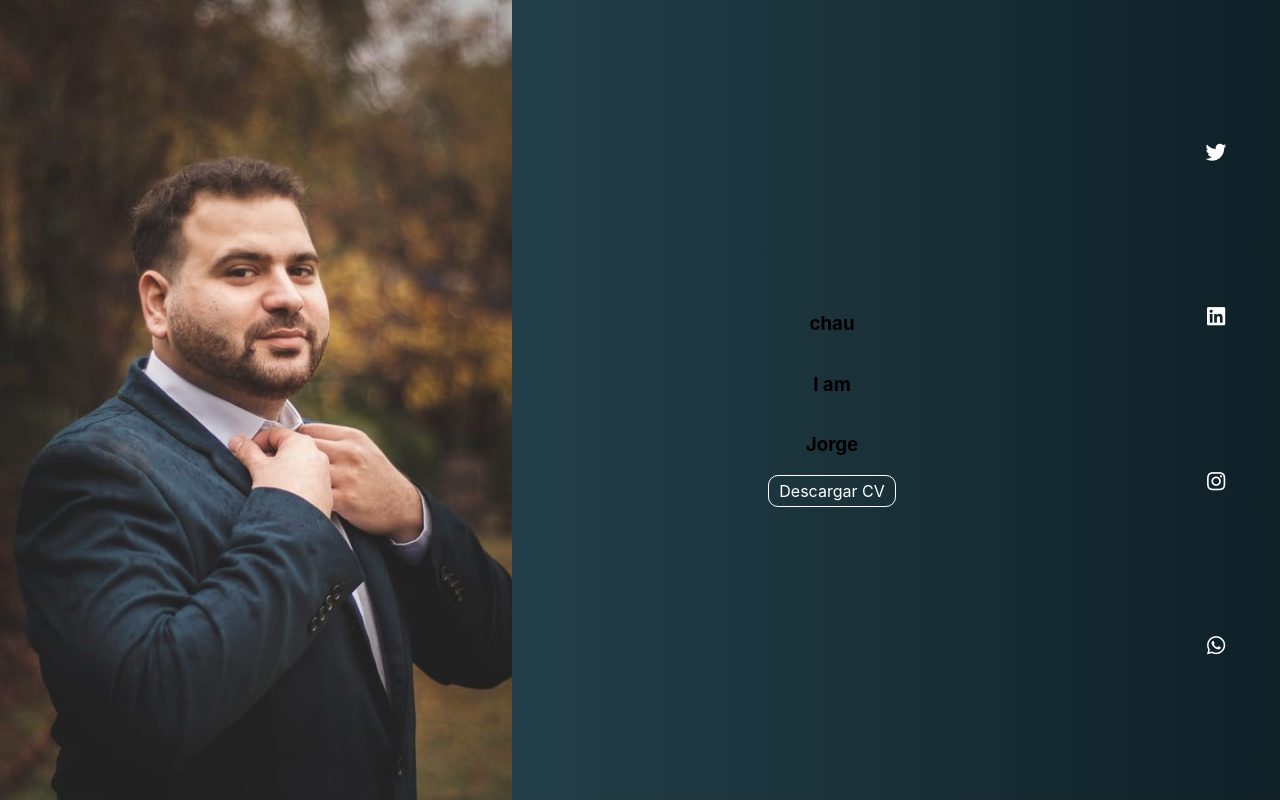
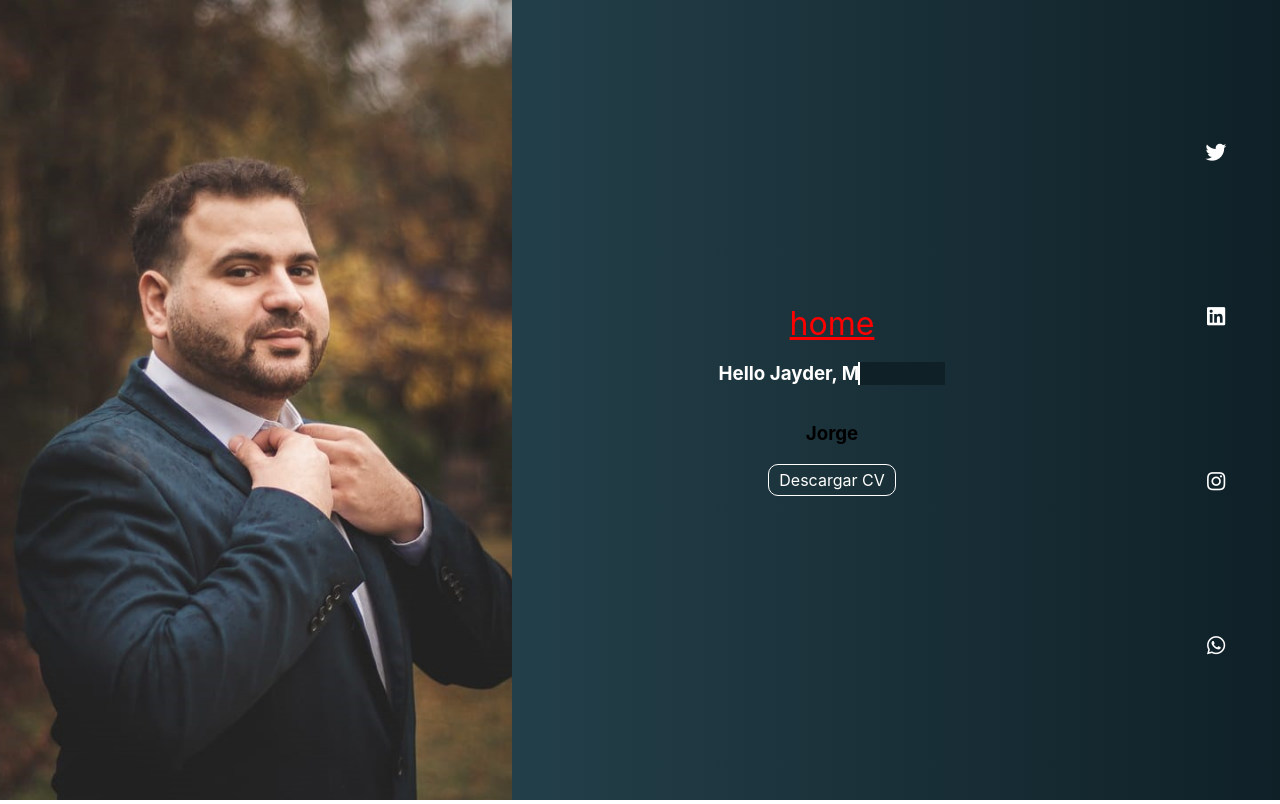
Before and after one commit to jorgeduje/Portafolio_Jorge_Duje, a React (Create React App) app: page / in a window 1280 px wide. Built offline with nearby package versions, Linux system fonts and the light colour scheme.

Commit message:
maquina escribir

```diff
--- a/src/DataStore/Data.jsx
+++ b/src/DataStore/Data.jsx
@@ -129,3 +129,5 @@ export const Data = {
 
     }
 }
+
+console.log(Data.personal.BIO.length)
--- a/src/Styles/About.css
+++ b/src/Styles/About.css
@@ -125,6 +125,7 @@
 }
 
 
+
 @media screen and (max-width: 650px){
 
     .container-about{
--- a/src/Styles/Home.css
+++ b/src/Styles/Home.css
@@ -27,7 +27,48 @@
     flex-direction: column;
 }
 
-.home-text>a{
+/* ESTATE BANDERA PARA LOS TEXTOS */
+
+.is-false{
+    color: red;
+    font-size: 2rem;
+}
+
+.is-true{
+    color: gold;
+    font-size: 2rem;
+}
+
+/* EFECTO MAQUINA DE ESCRIBIR */
+.maquina{
+    float: left;
+    color: white;
+    position: relative;
+
+}
+.span{
+    position: absolute;
+    right: 0;
+    width: 0;
+    background-color: #0F2027;
+    border-left: 2px solid white;
+    animation: maquina 4s infinite alternate steps(24);
+}
+
+@keyframes maquina {
+    from{
+        width: 100%;
+    }
+
+    to{
+        width: 0;
+    }
+}
+
+
+
+
+.cv{
     border: 1px solid white;
     padding: 5px 10px;
     color: white;
@@ -35,7 +76,7 @@
     border-radius: 10px;
 }
 
-.home-text>a:hover{
+.cv:hover{
     color: #2C5364;
     background-color: white;
     border: 1px solid #2C5364;
--- a/src/Views/Home.jsx
+++ b/src/Views/Home.jsx
@@ -1,4 +1,5 @@
 import React, { useContext, useState } from 'react'
+import { Link } from 'react-router-dom'
 import ProfesionaInfoContext from '../Context/ProfesionalInfoContext'
 import '../Styles/Home.css'
 import HojaDeVida from "../imgs/HojaDeVida.pdf"
@@ -19,10 +20,10 @@ const Home = () => {
                 <img src={Data.images.avatar} alt="" />
             </div>
             <div className='home-text'>
-                <h3 onClick={handlerFlag}>{flag ? "hola" : "chau"}</h3>
-                <h3>I am</h3>
+                <Link to={flag ? "/about" : "#"} onMouseOver={handlerFlag} className={flag ? "is-true" : "is-false"}>{ flag ? "ir al about" : "home"}</Link>
+                <h3 className="maquina">Hello Jayder, My Friend..<span className="span">&#160;</span></h3>
                 <h3>Jorge</h3>
-                <a href={HojaDeVida} download="CV Jorge Duje">Descargar CV</a>
+                <a href={HojaDeVida} download="CV Jorge Duje" className="cv">Descargar CV</a>
             </div>
             <aside className='home-social'>
                 <ul>
```
